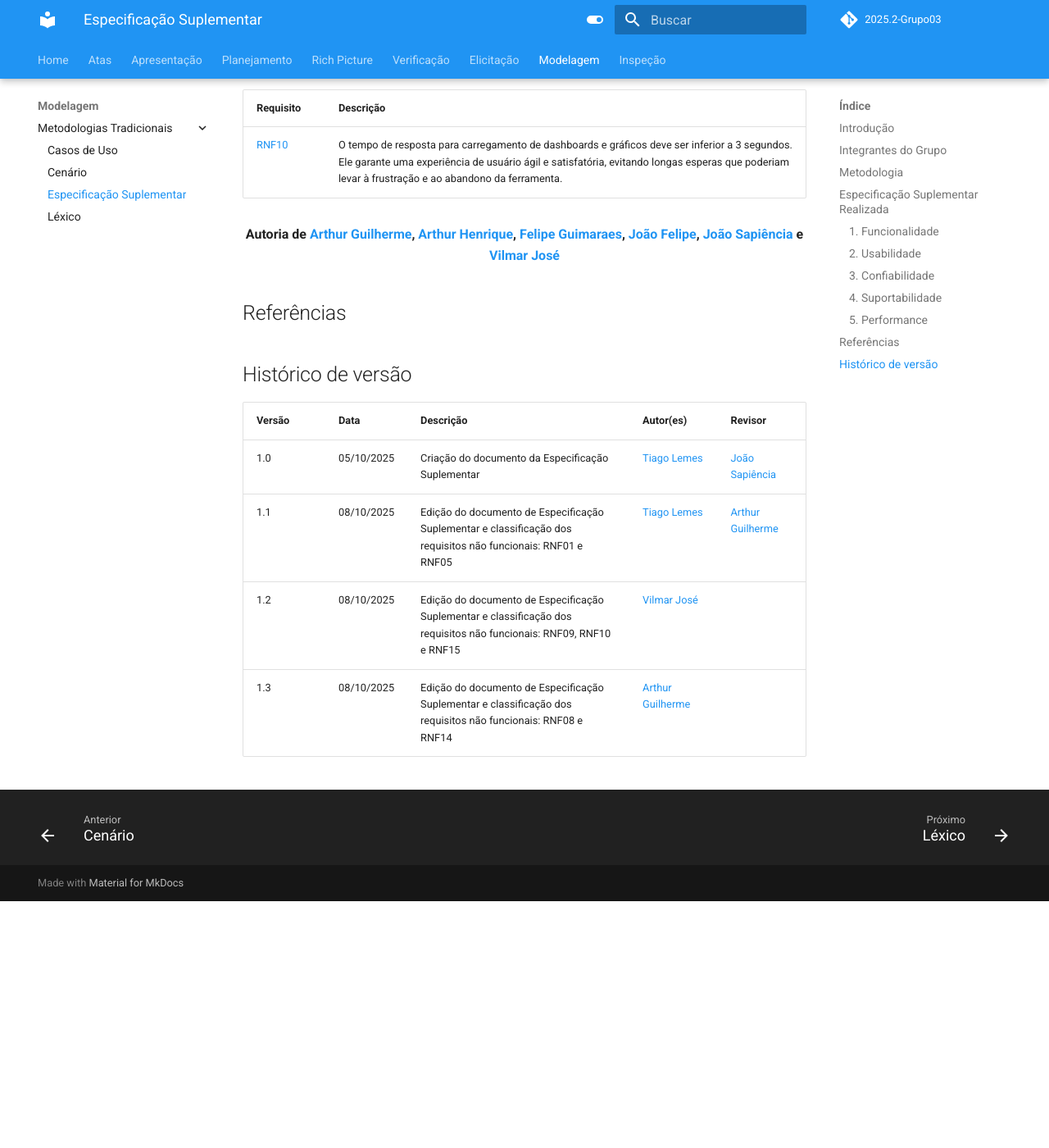
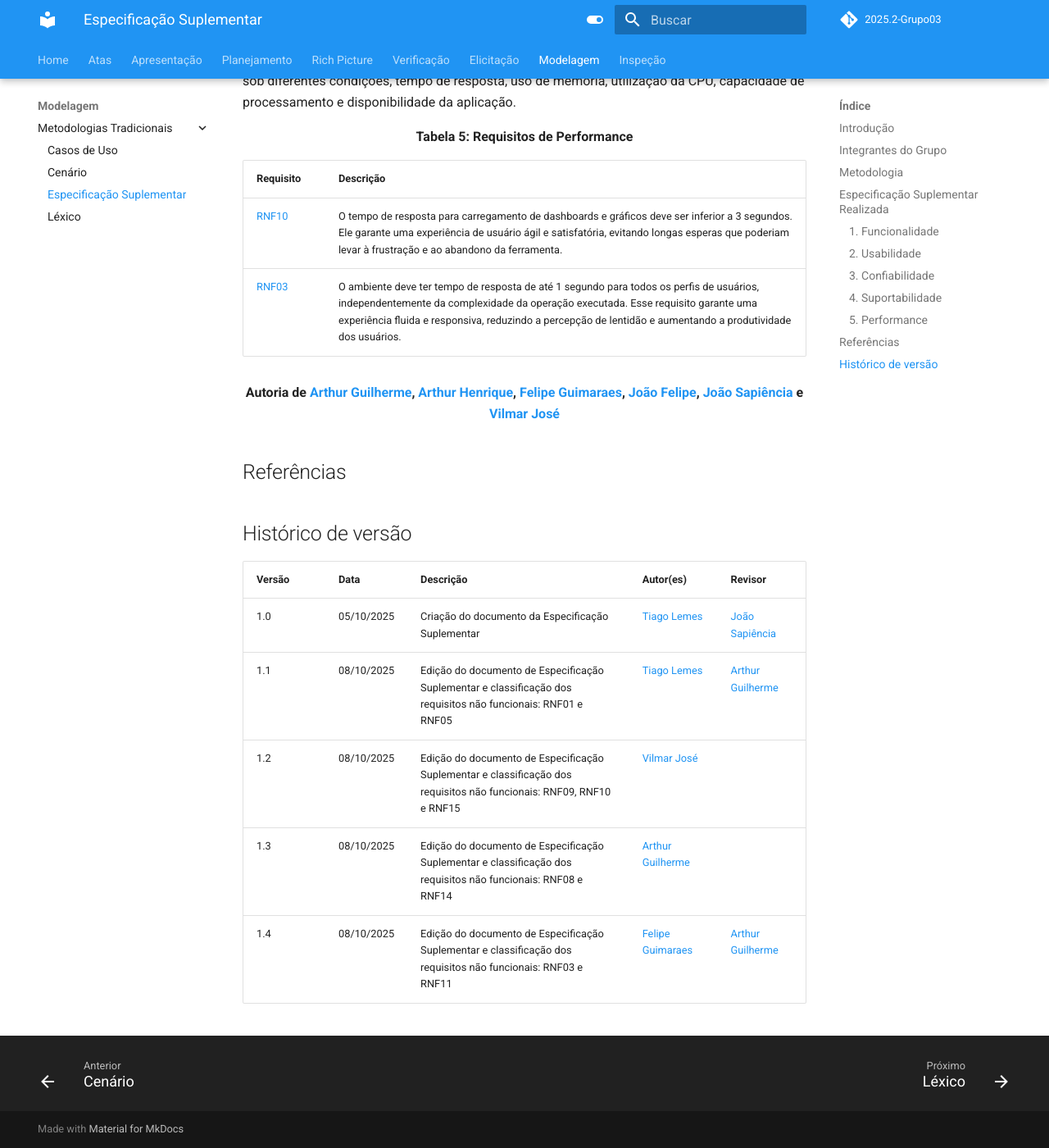
Before and after one commit to Requisitos-de-Software/2025.2-Grupo03, an MkDocs documentation site: the page built from docs/Modelagem/especificacao_suplementar.md, in a window 1280 px wide and 1400 px high, scrolled down 3776 px. Shown: the whole window at 82% size. Built offline with MkDocs 1.6.1 and Material for MkDocs 9.7.7, drawn with Linux system fonts in a browser that asks for light colours; comment, search, counter and statistics services are not loaded; before the commit the page ends 4875 px from its top, so only the background shows below that; some of the changed text lies outside the part shown.

Commit message:
inclusao dos RNF 03 e 11 na especificacao

```diff
--- a/docs/Modelagem/especificacao_suplementar.md
+++ b/docs/Modelagem/especificacao_suplementar.md
@@ -48,6 +48,7 @@
 | **Requisito** | **Descrição** |
 | ------------------- | ---------------- |
 | [RNF01](https://requisitos-de-software.github.io/2025.2-Grupo03/Elicitacao/requisitos_elicitados/#requisitos-nao-funcionais) | A interface deve se adaptar automaticamente ao perfil de cada indivíduo (aluno, monitor, professor, etc.). |
+|[RNF11](https://requisitos-de-software.github.io/2025.2-Grupo03/Elicitacao/requisitos_elicitados/#requisitos-nao-funcionais)| O sistema deve ser totalmente compatível com dispositivos móveis, garantindo responsividade na interface e adaptação automática a diferentes tamanhos e orientações de tela (smartphones, tablets e notebooks). |
 
 <div align="center">
     <strong>
@@ -116,6 +117,7 @@
 | **Requisito** | **Descrição** |
 | ------------------- | ---------------- |
 | [RNF10](https://requisitos-de-software.github.io/2025.2-Grupo03/Elicitacao/requisitos_elicitados/#requisitos-nao-funcionais) | O tempo de resposta para carregamento de dashboards e gráficos deve ser inferior a 3 segundos. Ele garante uma experiência de usuário ágil e satisfatória, evitando longas esperas que poderiam levar à frustração e ao abandono da ferramenta. |
+|[RNF03](https://requisitos-de-software.github.io/2025.2-Grupo03/Elicitacao/requisitos_elicitados/#requisitos-nao-funcionais)| O ambiente deve ter tempo de resposta de até 1 segundo para todos os perfis de usuários, independentemente da complexidade da operação executada. Esse requisito garante uma experiência fluida e responsiva, reduzindo a percepção de lentidão e aumentando a produtividade dos usuários. |
 
 <div align="center">
     <strong>
@@ -139,3 +141,4 @@
 | 1.1    | 08/10/2025 | Edição do documento de Especificação Suplementar e classificação dos requisitos não funcionais: RNF01 e RNF05 | [Tiago Lemes](https://github.com/TiagoTeixeira-2005) |  [Arthur Guilherme](https://github.com/ArthurGuilher62) |
 | 1.2    | 08/10/2025 | Edição do documento de Especificação Suplementar e classificação dos requisitos não funcionais: RNF09, RNF10 e RNF15 | [Vilmar José](https://github.com/VilmarFagundes) |  |
 | 1.3    | 08/10/2025 | Edição do documento de Especificação Suplementar e classificação dos requisitos não funcionais: RNF08 e RNF14 | [Arthur Guilherme](https://github.com/ArthurGuilher62) | |
+| 1.4    | 08/10/2025 | Edição do documento de Especificação Suplementar e classificação dos requisitos não funcionais: RNF03 e RNF11 |[Felipe Guimaraes](https://github.com/felipegf1) | [Arthur Guilherme](https://github.com/ArthurGuilher62) |
```
